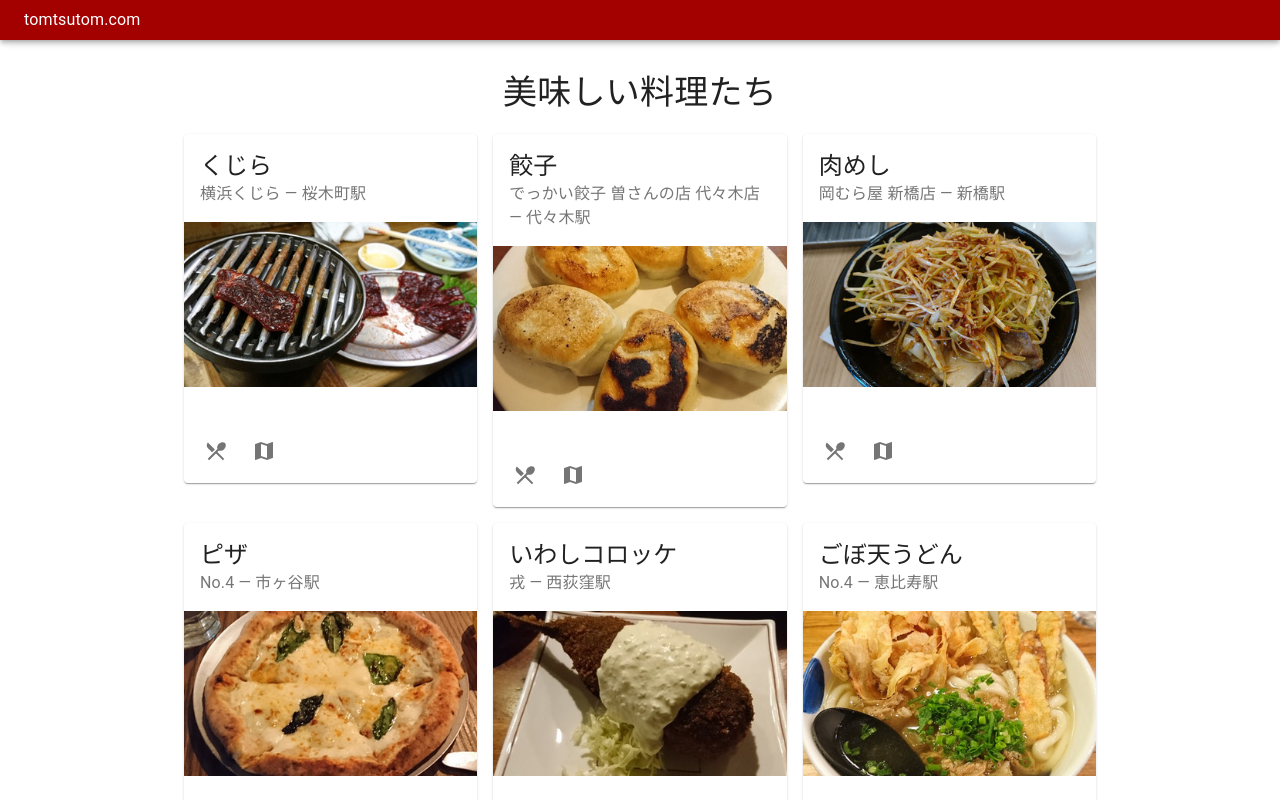
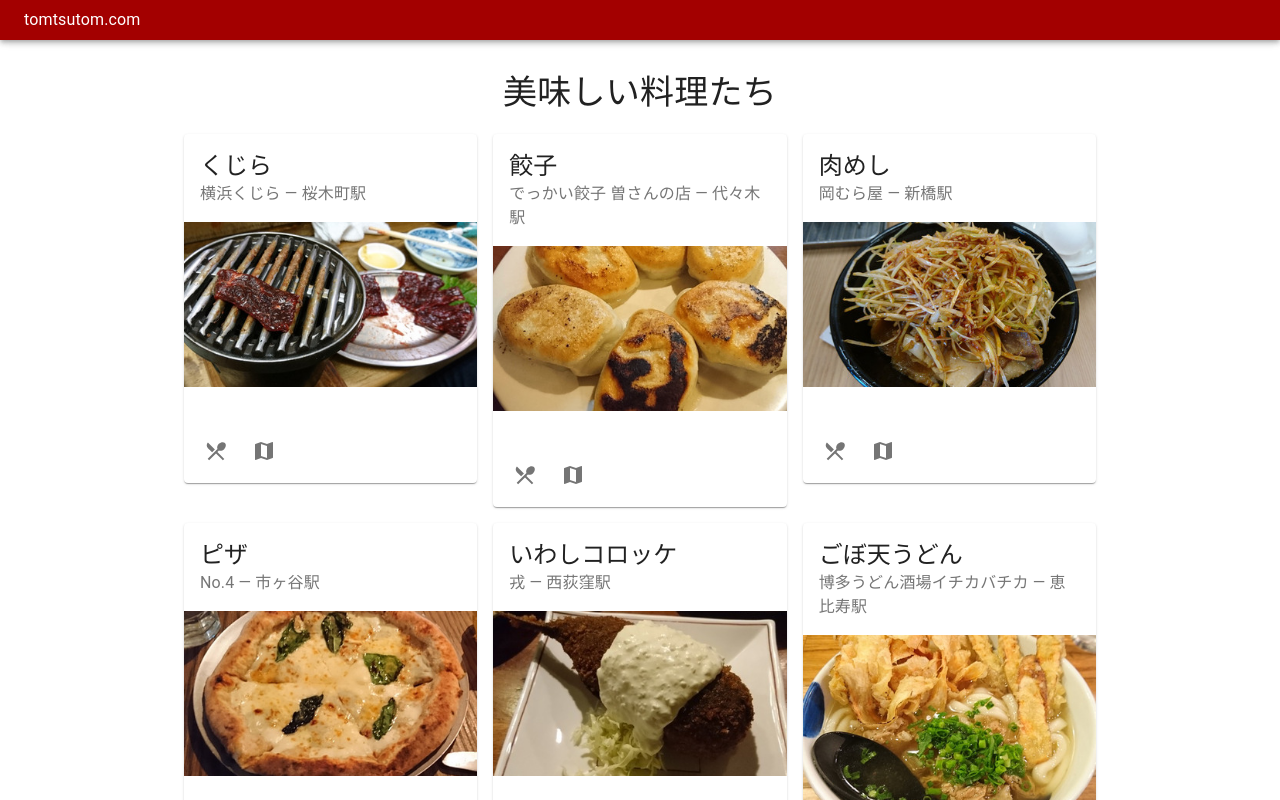
Before and after one commit to Tsutomu-Ikeda/tomtsutom.com, a React (Create React App) app: page /dishes in a window 1280 px wide. Shown: the top 800 px of the page. Built offline with nearby package versions, Linux system fonts and the light colour scheme.

Commit message:
fix typo

```diff
--- a/src/data/Dishes.ts
+++ b/src/data/Dishes.ts
@@ -16,7 +16,7 @@ const dishes = [
     image: "/images/gyoza.jpg",
     id: "gyoza",
     store: {
-      name: "でっかい餃子 曽さんの店 代々木店",
+      name: "でっかい餃子 曽さんの店",
       station: "代々木駅",
       mapLink: "https://goo.gl/maps/sQnWrnNy9j8kgrXRA",
       menuLink: "https://tabelog.com/tokyo/A1304/A130403/13021680/dtlmenu/photo/",
@@ -27,7 +27,7 @@ const dishes = [
     image: "/images/nikumeshi.jpg",
     id: "nikumeshi",
     store: {
-      name: "岡むら屋 新橋店",
+      name: "岡むら屋",
       station: "新橋駅",
       mapLink: "https://goo.gl/maps/gHyU8y2oYt2DErYi8",
       menuLink: "https://tabelog.com/tokyo/A1301/A130103/13153636/dtlmenu/",
@@ -60,7 +60,7 @@ const dishes = [
     image: "/images/goboten.jpg",
     id: "goboten",
     store: {
-      name: "No.4",
+      name: "博多うどん酒場イチカバチカ",
       station: "恵比寿駅",
       mapLink: "https://g.page/ichikabachika-ebisu?share",
       menuLink: "https://tabelog.com/tokyo/A1303/A130302/13198167/dtlmenu/photo/",
```
